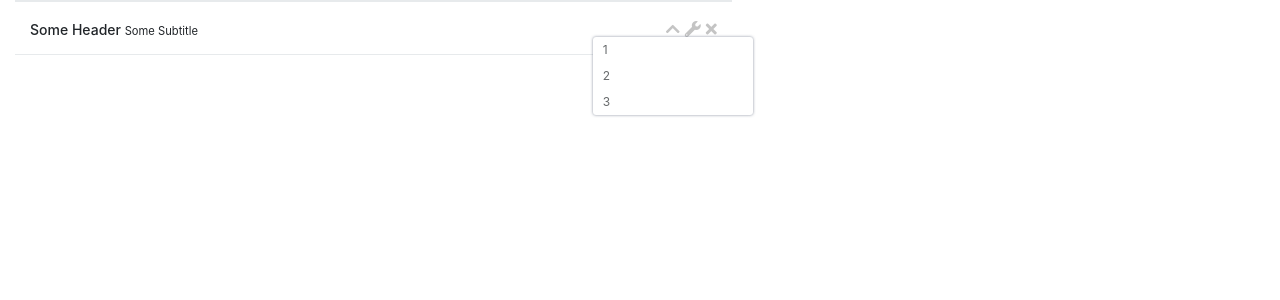
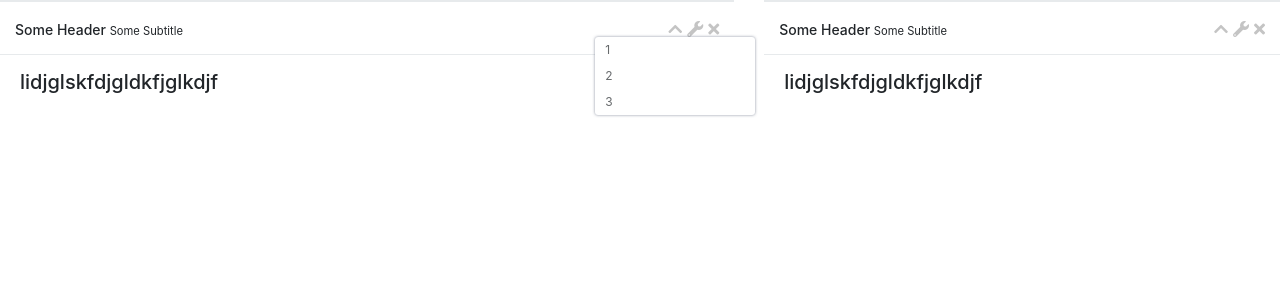
Before and after one commit to KocMoHaWT/toDoReact, a React (Create React App) app: page / in a window 1280 px wide. Both pictures are taken after a click on the icon 692 px from the left and 29 px from the top of the page. Shown: the top 300 px of the page. Built offline with nearby package versions, Linux system fonts and the light colour scheme.

Commit message:
After first revue

```diff
--- /dev/null
+++ b/src/App.js
@@ -0,0 +1,32 @@
+import React from 'react';
+import Ibox from './components/IboxComponent/Ibox';
+
+class App extends React.Component{
+    arr = ['1','2','3'];
+    render() {
+        return (
+            <div className="row">
+                <div className="col-lg-7">
+                    < Ibox showCollapseBtn={true}
+                           showOptionsBtn={true}
+                           showCloseBtn={true}
+                           options={this.arr}
+                    >
+                        <h5>lidjglskfdjgldkfjglkdjf</h5>
+                    </Ibox>
+                </div>
+                <div className="col-lg-5">
+                    < Ibox showCollapseBtn={true}
+                           showOptionsBtn={true}
+                           showCloseBtn={true}
+                           options={this.arr}
+                    >
+                        <h5>lidjglskfdjgldkfjglkdjf</h5>
+                    </Ibox>
+                </div>
+            </div>
+        )
+    }
+}
+
+export default App
--- a/src/Ibox.js
+++ /dev/null
@@ -1,71 +0,0 @@
-import React from 'react';
-import './Ibox.css';
-import Btn from './components/Btn'
-import SomeEl from './components/SomeEl'
-
-class Ibox extends React.Component {
-        constructor(props) {
-        super(props);
-        this.state = {
-            header: 'Some Header ',
-            subTitle: 'Some Subtitle',
-            bottomBlock: true,
-            mainBlock: true,
-            showOptions: false
-        }
-    }
-
-    options = this.props.options.map((elem) => <li key={elem}><a href='#' className='dropdown-item'>{elem}</a></li>);
-
-    opt = {
-        position: 'absolute',
-        top: '18px',
-        left: '-68px',
-        willChange: 'top, left',
-        xPlacement: 'bottom-start'
-    };
-
-    showBottomBlock = () => {
-        this.setState({bottomBlock: !this.state.bottomBlock})
-    };
-
-    close = () => {
-        this.setState({mainBlock: false});
-    };
-
-    showOptions = () => {
-        this.setState({showOptions : !this.state.showOptions})
-    };
-
-    render() {
-            if(this.state.mainBlock) {
-                return (
-                    <div className="col-lg-7">
-                        <div className='ibox'>
-                            <div className='ibox-title'>
-                                <h5>
-                                    {this.state.header}
-                                    <small>{this.state.subTitle}</small>
-                                </h5>
-                                <div className={'ibox-tools'}>
-                                    {this.props.showCollapseBtn ? <Btn classIcon={this.state.bottomBlock ? 'fa fa-chevron-up' : 'fa fa-chevron-down'}
-                                                                       state={this.state} do={this.showBottomBlock}/> : null}
-                                    {this.props.showOptionsBtn ? <Btn classIcon={'fa fa-wrench'} do={this.showOptions}/> : null}
-                                    {this.state.showOptions ? <ul className='dropdown-menu show' style={this.opt}>{this.options}</ul> : null}
-                                    {this.props.showCloseBtn ? <Btn classIcon={'fa fa-times'} do={this.close}/> : null}
-                                </div>
-                            </div>
-
-                            {this.state.bottomBlock ? <SomeEl class={'ibox-content'}/> : null}
-                        </div>
-                    </div>
-               )
-            } else {
-                return null;
-            }
-    }
-}
-
-
-
-export default Ibox
--- a/src/components/Btn.js
+++ /dev/null
@@ -1,19 +0,0 @@
-import React from 'react';
-
-class Btn extends React.Component{
-    constructor(props) {
-        super(props);
-        this.state = {
-
-        }
-    }
-
-    render() {
-        return (
-            <i className={this.props.classIcon} onClick={this.props.do}></i>
-
-        )
-    }
-}
-
-export default Btn;
--- a/src/Ibox.css
+++ b/src/components/IboxComponent/Ibox.css
@@ -3,6 +3,14 @@
     margin-bottom: 25px;
     margin-top: 0;
     padding: 0;
+}
+
+.ibox .ibox--list {
+    position: absolute;
+    top: 18px;
+    left: -68px;
+    willChange: top, left;
+    xPlacement: bottom-start;
 }
 
 .ibox-title {
--- /dev/null
+++ b/src/components/IboxComponent/Ibox.js
@@ -0,0 +1,116 @@
+import React from 'react';
+import './Ibox.css';
+import IboxTitleButton from '../IboxTitleButton'
+
+
+class Ibox extends React.Component {
+    constructor(props) {
+        super(props);
+        this.options = this.props.options.map(this.mapOptionsToList);
+        this.state = {
+            header: 'Some Header ',
+            subTitle: 'Some Subtitle',
+            content: true,
+            iboxBlock: true,
+            showOptions: false
+        }
+    }
+
+    mapOptionsToList = (elem) => (
+        <li key={elem}>
+            <a href='#' className='dropdown-item'>{elem}</a>
+        </li>
+    );
+
+
+    toggleContent = () => {
+        this.setState((old) => {
+            const oldContent = old.content;
+            return Object.assign({}, old, {content: !oldContent})
+        })
+    };
+
+    close = () => {
+        this.setState({iboxBlock: false});
+    };
+
+    showOptions = () => {
+        this.setState((old) => {
+            const oldOptions = old.showOptions;
+            return Object.assign({}, old, {showOptions: !oldOptions});
+        });
+    };
+
+    render() {
+        if (!this.state.iboxBlock) {
+            return null;
+        }
+        return (
+            <div className='ibox'>
+                {this.renderTitle()}
+                {this.renderContent()}
+            </div>
+        )
+    }
+
+
+    renderButtons() {
+        const buttons = [];
+        const {
+            showCollapseBtn,
+            showOptionsBtn,
+            showCloseBtn
+        } = this.props;
+
+        if (showCollapseBtn) {
+            buttons.push(<IboxTitleButton
+                key={buttons.length}
+                classIcon={this.state.content ? 'fa fa-chevron-up' : 'fa fa-chevron-down'}
+                state={this.state} action={this.toggleContent}/>)
+        }
+
+        if (showOptionsBtn) {
+            buttons.push(<IboxTitleButton
+                key={buttons.length}
+                classIcon={'fa fa-wrench'}
+                action={this.showOptions}/>)
+            buttons.push(this.state.showOptions ?
+                <ul className='dropdown-menu show ibox--list'>{this.options}</ul> : null
+            )
+        }
+
+        if (showCloseBtn) {
+            buttons.push(<IboxTitleButton
+                key={buttons.length}
+                classIcon={'fa fa-times'}
+                action={this.close}/>);
+        }
+        return <div className='ibox-tools'>{buttons}</div>;
+    }
+
+    renderTitle() {
+        return (
+            <div className='ibox-title'>
+                <h5>
+                    {this.state.header}
+                    <small>{this.state.subTitle}</small>
+                </h5>
+                {this.renderButtons()}
+            </div>
+        )
+    }
+
+    renderContent() {
+        if (!this.state.content) {
+            return null;
+        }
+        return (
+            <div className="ibox-content">
+                {this.props.children}
+            </div>
+        )
+    }
+}
+
+
+export default Ibox
--- /dev/null
+++ b/src/components/IboxTitleButton.js
@@ -0,0 +1,13 @@
+import React from 'react';
+
+class IboxTitleButton extends React.Component{
+
+    render() {
+        return (
+            <i className={this.props.classIcon} onClick={this.props.action}></i>
+
+        )
+    }
+}
+
+export default IboxTitleButton;
--- a/src/components/SomeEl.js
+++ /dev/null
@@ -1,23 +0,0 @@
-import React from 'react';
-
-class SomeEl extends React.Component{
-    constructor(props) {
-        super(props);
-        this.state = {
-            show: true
-        }
-    }
-
-    render() {
-        return (
-            <div className={this.props.class}>
-
-            </div>
-        );
-    }
-}
-const someElement = {
-    height: '100px',
-    backgroundColor: '#333'
-}
-export default SomeEl;
--- a/src/index.js
+++ b/src/index.js
@@ -1,16 +1,8 @@
 import React from 'react';
 import ReactDOM from 'react-dom';
 import './index.css';
-import Ibox from './Ibox';
-const arr = ['1','2','3'];
+import App from "./App";
 
 
-ReactDOM.render(
-    < Ibox showCollapseBtn={true}
-           showOptionsBtn={true}
-           showCloseBtn={true}
-           options={arr}
-    >
-        <h5>lidjglskfdjgldkfjglkdjf</h5>
-    </Ibox> ,
-document.getElementById('root'));
+
+ReactDOM.render(<App/>,document.getElementById('root'));
```
